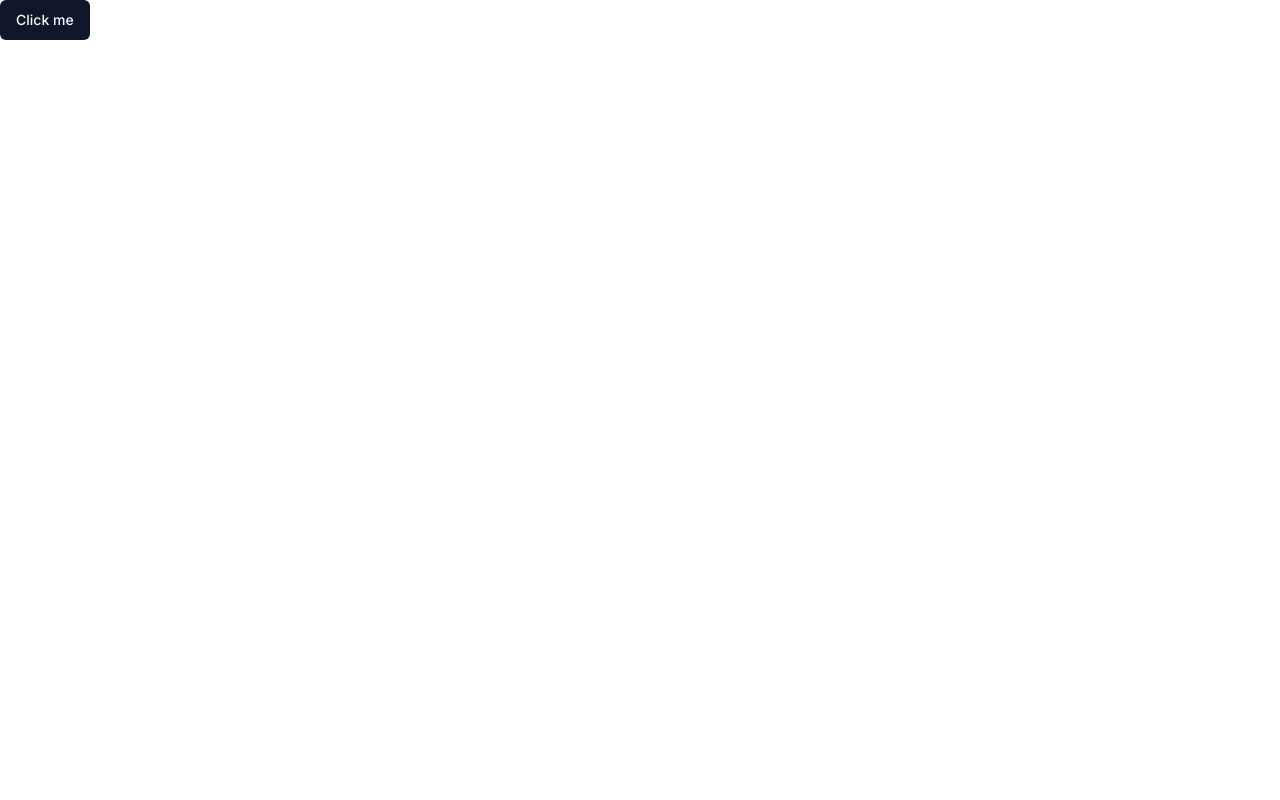
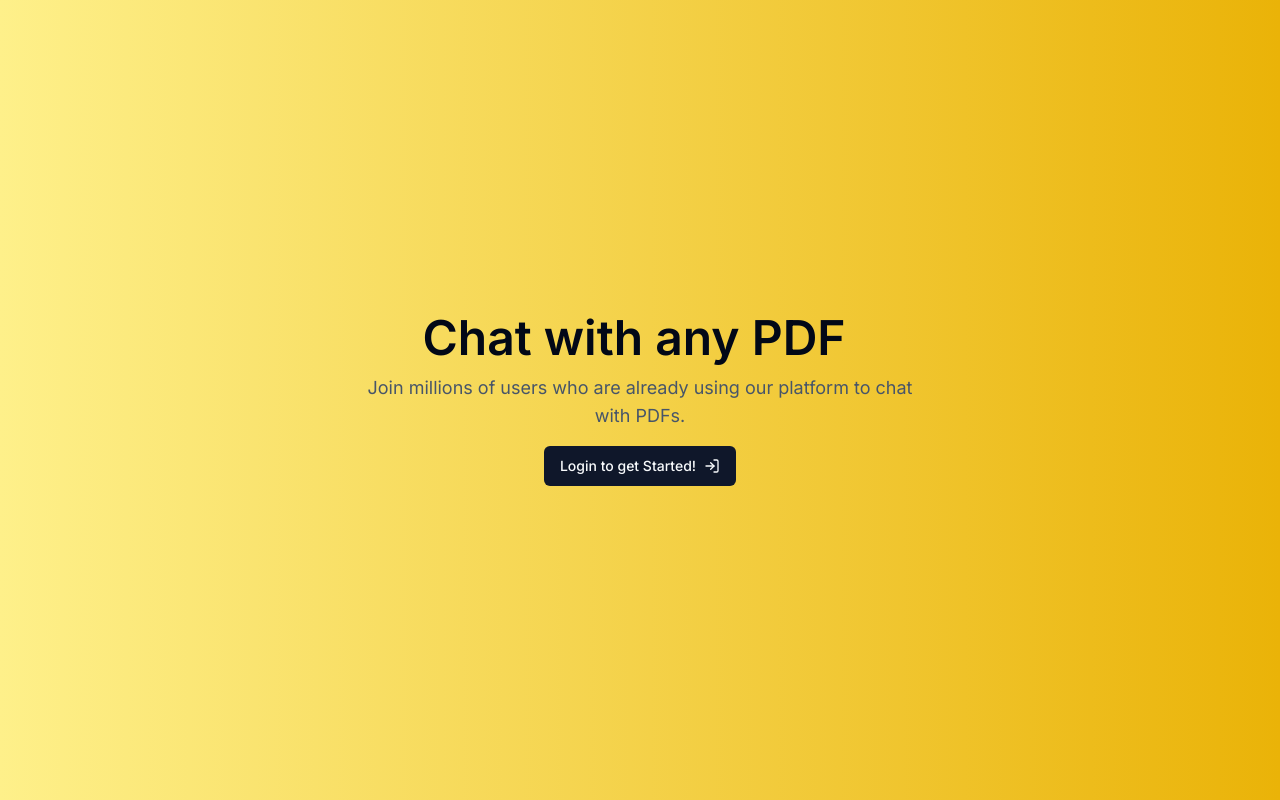
Before and after one commit to lazydog007/chat-pdf, a Next.js app: page / in a window 1280 px wide. Built offline with nearby package versions, Linux system fonts and the light colour scheme; no server answers.

Commit message:
initial commit - db setup

```diff
--- a/package.json
+++ b/package.json
@@ -10,11 +10,16 @@
   },
   "dependencies": {
     "@clerk/nextjs": "^4.29.12",
+    "@neondatabase/serverless": "^0.9.0",
     "@radix-ui/react-slot": "^1.0.2",
     "class-variance-authority": "^0.7.0",
     "clsx": "^2.1.0",
+    "dotenv": "^16.4.5",
+    "drizzle-kit": "^0.20.14",
+    "drizzle-orm": "^0.30.8",
     "lucide-react": "^0.368.0",
     "next": "14.2.0",
+    "pg": "^8.11.5",
     "react": "^18",
     "react-dom": "^18",
     "tailwind-merge": "^2.2.2",
--- a/src/app/layout.tsx
+++ b/src/app/layout.tsx
@@ -1,3 +1,4 @@
+import { ClerkProvider } from "@clerk/nextjs";
 import type { Metadata } from "next";
 import { Inter } from "next/font/google";
 import "./globals.css";
@@ -5,7 +6,7 @@
 const inter = Inter({ subsets: ["latin"] });
 
 export const metadata: Metadata = {
-  title: "Create Next App",
+  title: "ChatPDF",
   description: "Generated by create next app",
 };
 
@@ -15,8 +16,10 @@
   children: React.ReactNode;
 }>) {
   return (
-    <html lang="en">
-      <body className={inter.className}>{children}</body>
-    </html>
+    <ClerkProvider>
+      <html lang="en">
+        <body className={inter.className}>{children}</body>
+      </html>
+    </ClerkProvider>
   );
 }
--- a/src/app/page.tsx
+++ b/src/app/page.tsx
@@ -1,5 +1,42 @@
 import { Button } from "@/components/ui/button";
+import { UserButton, auth } from "@clerk/nextjs";
+import { LogIn } from "lucide-react";
+import Link from "next/link";
+export default async function Home() {
+  const { userId } = await auth();
+  const isAuth = !!userId; // check if we are logged in
+  return (
+    <div className="w-screen min-h-screen bg-gradient-to-r from-yellow-200 to-yellow-500">
+      <div className="absolute top-1/2 left-1/2 -translate-y-1/2 -translate-x-1/2">
+        <div className="flex flex-col items-center text-center">
+          <div className="flex items-center">
+            <h1 className="mr-3 text-5xl font-semibold">Chat with any PDF</h1>
+            <UserButton afterSignOutUrl="/" />
+          </div>
 
-export default function Home() {
-  return <Button>Click me</Button>;
+          <div className="flex mt-2">
+            {isAuth && <Button>Go to Chats</Button>}
+          </div>
+
+          <p className="max-w-xl mt-1 text-lg text-slate-600">
+            Join millions of users who are already using our platform to chat
+            with PDFs.
+          </p>
+
+          <div className="w flex mt-4">
+            {isAuth ? (
+              <h1>file upload</h1>
+            ) : (
+              <Link href="/sign-in">
+                <Button>
+                  Login to get Started!
+                  <LogIn className="w-4 h-4 ml-2"></LogIn>
+                </Button>
+              </Link>
+            )}
+          </div>
+        </div>
+      </div>
+    </div>
+  );
 }
--- /dev/null
+++ b/src/app/sign-in/[[...sign-in]]/page.tsx
@@ -0,0 +1,9 @@
+import { SignIn } from "@clerk/nextjs";
+
+export default function Page() {
+  return (
+    <div className="absolute top-1/2 left-1/2 -translate-y-1/2 -translate-x-1/2">
+      <SignIn />
+    </div>
+  );
+}
--- /dev/null
+++ b/src/app/sign-up/[[...sign-up]]/page.tsx
@@ -0,0 +1,9 @@
+import { SignUp } from "@clerk/nextjs";
+
+export default function Page() {
+  return (
+    <div className="absolute top-1/2 left-1/2 -translate-y-1/2 -translate-x-1/2">
+      <SignUp />
+    </div>
+  );
+}
--- /dev/null
+++ b/src/lib/db/index.ts
@@ -0,0 +1,12 @@
+import { neon, neonConfig } from "@neondatabase/serverless";
+import { drizzle } from "drizzle-orm/neon-http";
+
+neonConfig.fetchConnectionCache = true;
+
+if (!process.env.DATABASE_URL) {
+  throw new Error("DATABASE_URL is not set");
+}
+
+const sql = neon(process.env.DATABASE_URL);
+
+export const db = drizzle(sql);
--- /dev/null
+++ b/src/lib/db/schema.ts
@@ -0,0 +1,33 @@
+import {
+  integer,
+  pgEnum,
+  pgTable,
+  serial,
+  text,
+  timestamp,
+  varchar,
+} from "drizzle-orm/pg-core";
+
+export const userSystemEnum = pgEnum("user_system_enum", ["system", "user"]);
+
+export const chats = pgTable("chats", {
+  id: serial("id").primaryKey(),
+  pdfName: text("pdf_name").notNull(),
+  pdfUrl: text("pdf_url").notNull(),
+  createdAt: timestamp("created_at").notNull().defaultNow(),
+  userId: varchar("user_id", { length: 256 }).notNull(),
+  fileKey: text("file_key").notNull(),
+});
+
+export const messages = pgTable("messages", {
+  id: serial("id").primaryKey(),
+  chatId: integer("chat_id")
+    .references(() => chats.id)
+    .notNull(),
+  content: text("message").notNull(),
+  createdAt: timestamp("created_at").notNull().defaultNow(),
+  role: userSystemEnum("role").notNull(),
+});
+
+// drizzle-orm
+// drizzle-kit -> provides migration
--- /dev/null
+++ b/src/middleware.ts
@@ -0,0 +1,12 @@
+import { authMiddleware } from "@clerk/nextjs";
+
+// This example protects all routes including api/trpc routes
+// Please edit this to allow other routes to be public as needed.
+// See https://clerk.com/docs/references/nextjs/auth-middleware for more information about configuring your middleware
+export default authMiddleware({
+  publicRoutes: ["/", "/api/webhook"],
+});
+
+export const config = {
+  matcher: ["/((?!.*\\..*|_next).*)", "/", "/(api|trpc)(.*)"],
+};
```
Also changed, not shown: drizzle.config.ts (added, +13 -0 lines), 1 other file (tests, documents, lock files or other folders).
